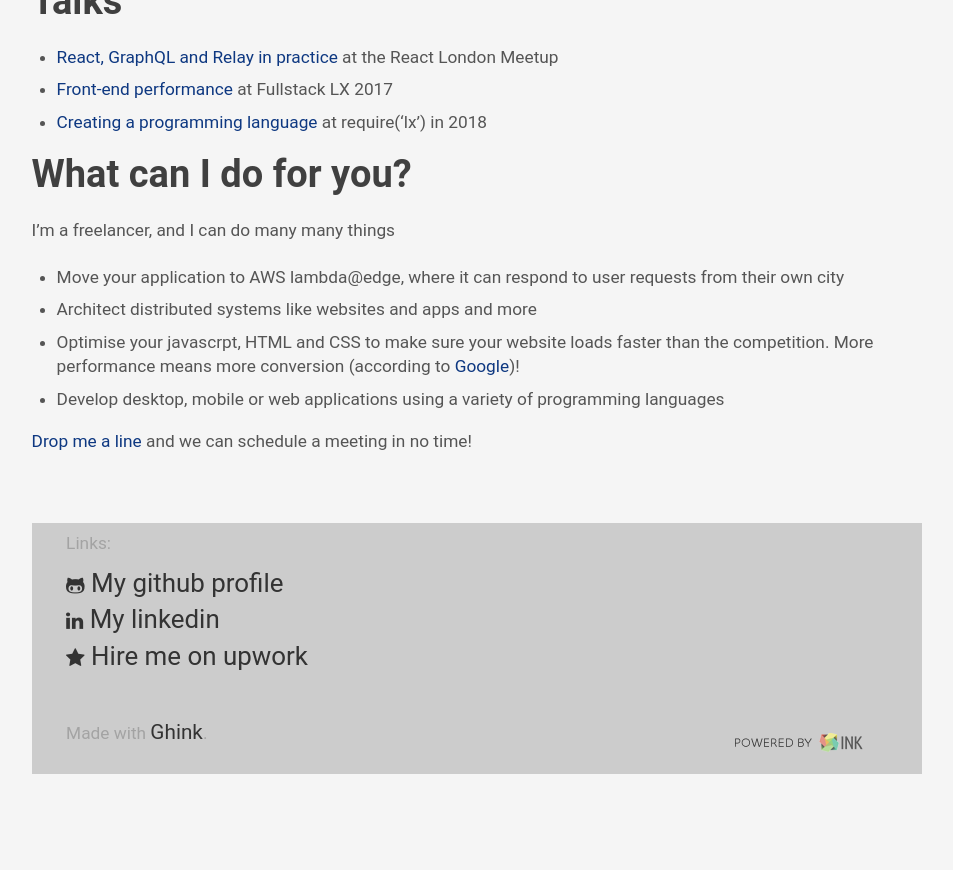
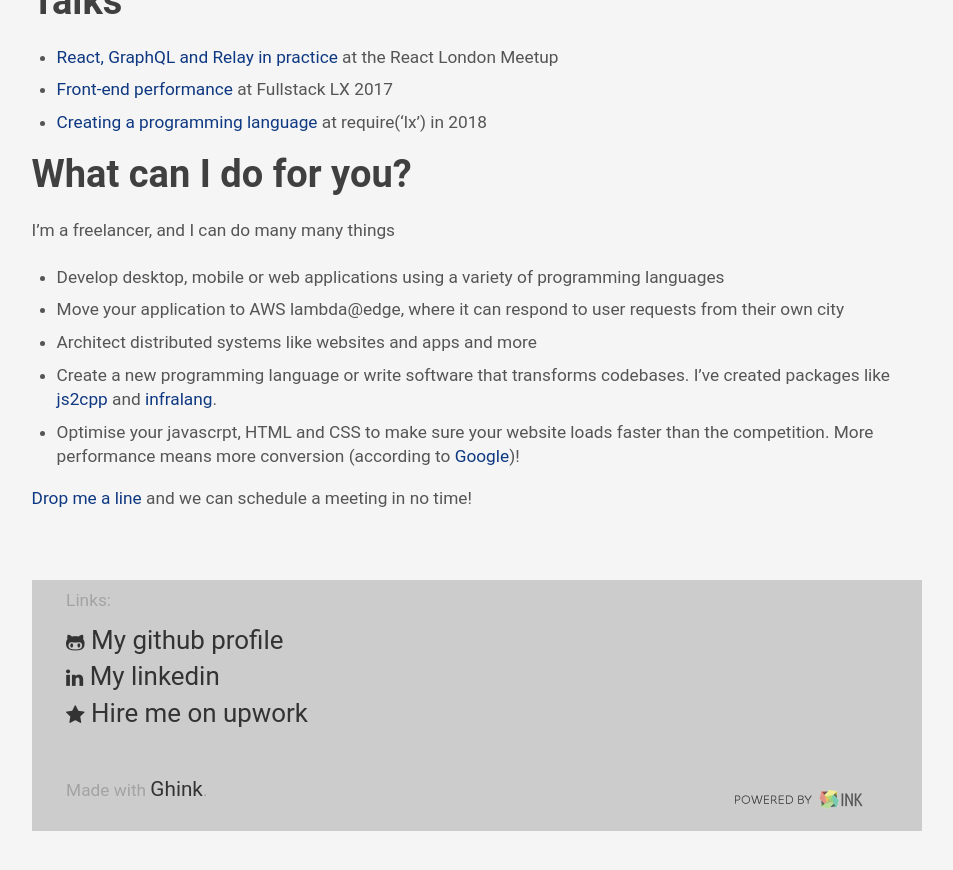
Before and after one commit to fabiosantoscode/fabiosantoscode.github.io, a Jekyll site: the page built from index.md, in a window 1280 px wide and 900 px high, scrolled down 1436 px. Shown: the top 870 px of the window, without its empty margins (163-1116 px from the left). Built offline with Jekyll 4.4.1, drawn with Linux system fonts in a browser that asks for light colours; some web fonts are replaced; before the commit the page ends 2279 px from its top, so only the background shows below that.

Commit message:
update what I can do with cooler stuff

```diff
--- a/index.md
+++ b/index.md
@@ -38,9 +38,10 @@ Check out my [old blog posts](http://fabiosantoscode.blogspot.com/).
 
 I'm a freelancer, and I can do many many things
 
+ * Develop desktop, mobile or web applications using a variety of programming languages
  * Move your application to AWS lambda@edge, where it can respond to user requests from their own city
  * Architect distributed systems like websites and apps and more
+ * Create a new programming language or write software that transforms codebases. I've created packages like [js2cpp](https://www.npmjs.com/package/js2cpp) and [infralang](https://www.npmjs.com/package/infralang).
  * Optimise your javascrpt, HTML and CSS to make sure your website loads faster than the competition. More performance means more conversion (according to [Google](https://developers.google.com/web/fundamentals/performance/why-performance-matters/))!
- * Develop desktop, mobile or web applications using a variety of programming languages
 
 <a href="mailto:fabiosantosart@gmail.com">Drop me a line</a> and we can schedule a meeting in no time!
```
